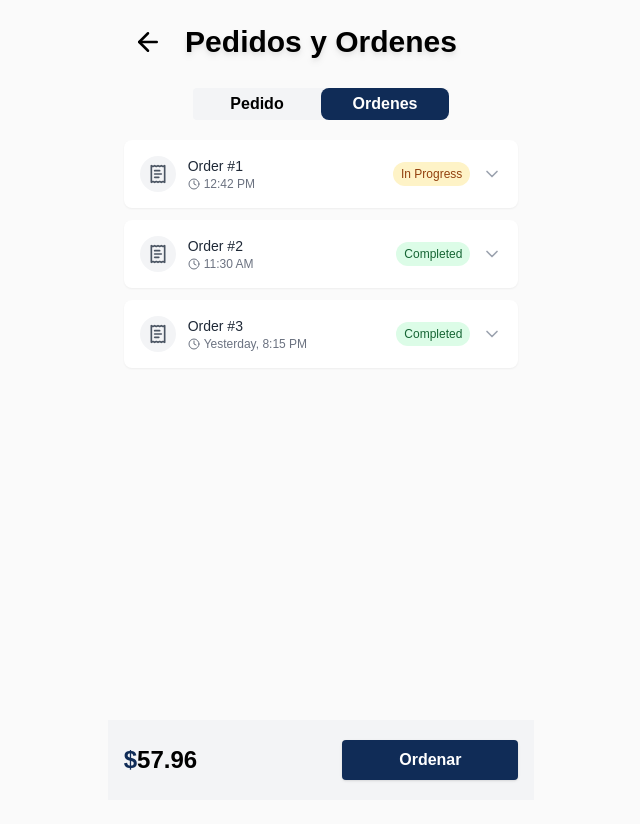
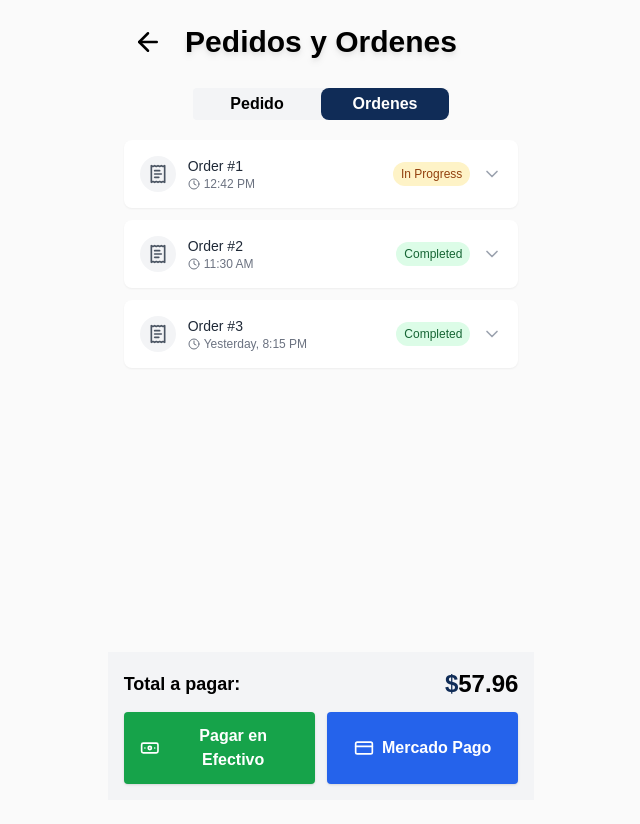
Before and after one commit to leo43161/catgy-front-base, a Next.js app: page /cart in a window 1280 px wide. Both pictures are taken after a click on the element "Ordenes". Shown: the top 824 px of the page, without its empty margins (319-959 px from the left). Built offline with nearby package versions, Linux system fonts and the light colour scheme.

Commit message:
Se agregaron botones de pago

```diff
--- a/src/components/cart/ViewOrder.jsx
+++ b/src/components/cart/ViewOrder.jsx
@@ -1,5 +1,5 @@
 import React, { useState } from 'react';
-import { ReceiptText, Clock, ChevronDown, ChevronUp } from 'lucide-react';
+import { ReceiptText, Clock, ChevronDown, ChevronUp, Banknote, CreditCard } from 'lucide-react';
 
 const OrdersTab = () => {
     const [activeOrder, setActiveOrder] = useState(null);
@@ -156,16 +156,26 @@ const OrdersTab = () => {
                     {/* Total Section */}
                 </div>
             </div>
-            <div className="sticky bottom-0 left-0 w-full bg-gray-100 py-5">
-                <div className="flex items-center h-full px-4 justify-between">
-                    <div className="flex flex-col justify-center items-center">
+            <div className="sticky bottom-0 left-0 w-full bg-gray-100 py-4">
+                <div className="flex flex-col px-4">
+                    <div className="flex justify-between items-center mb-3">
+                        <p className="text-lg font-bold">Total a pagar:</p>
                         <p className="text-2xl font-bold">
                             <span className="font-bold text-primary">$</span>{getTotalOrders()}
                         </p>
                     </div>
-                    <div>
-                        <button className="rounded ml-2 shadow text-white bg-primary py-2 px-4 font-bold w-44">
-                            Ordenar
+                    <div className="flex gap-3">
+                        <button
+                            className="flex-1 flex justify-center items-center gap-2 rounded shadow text-white bg-green-600 py-3 px-4 font-bold"
+                        >
+                            <Banknote size={20} />
+                            <span>Pagar en Efectivo</span>
+                        </button>
+                        <button
+                            className="flex-1 flex justify-center items-center gap-2 rounded shadow text-white bg-blue-600 py-3 px-4 font-bold"
+                        >
+                            <CreditCard size={20} />
+                            <span>Mercado Pago</span>
                         </button>
                     </div>
                 </div>
```
